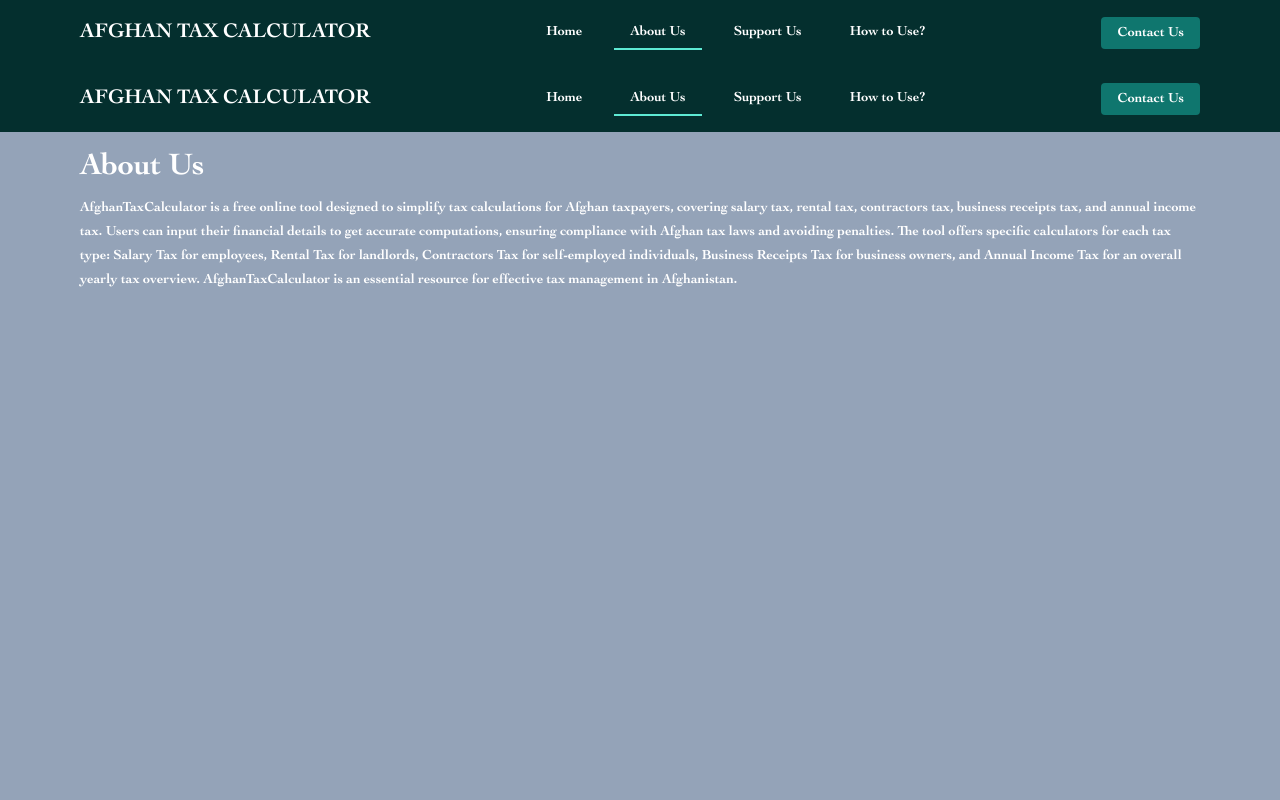
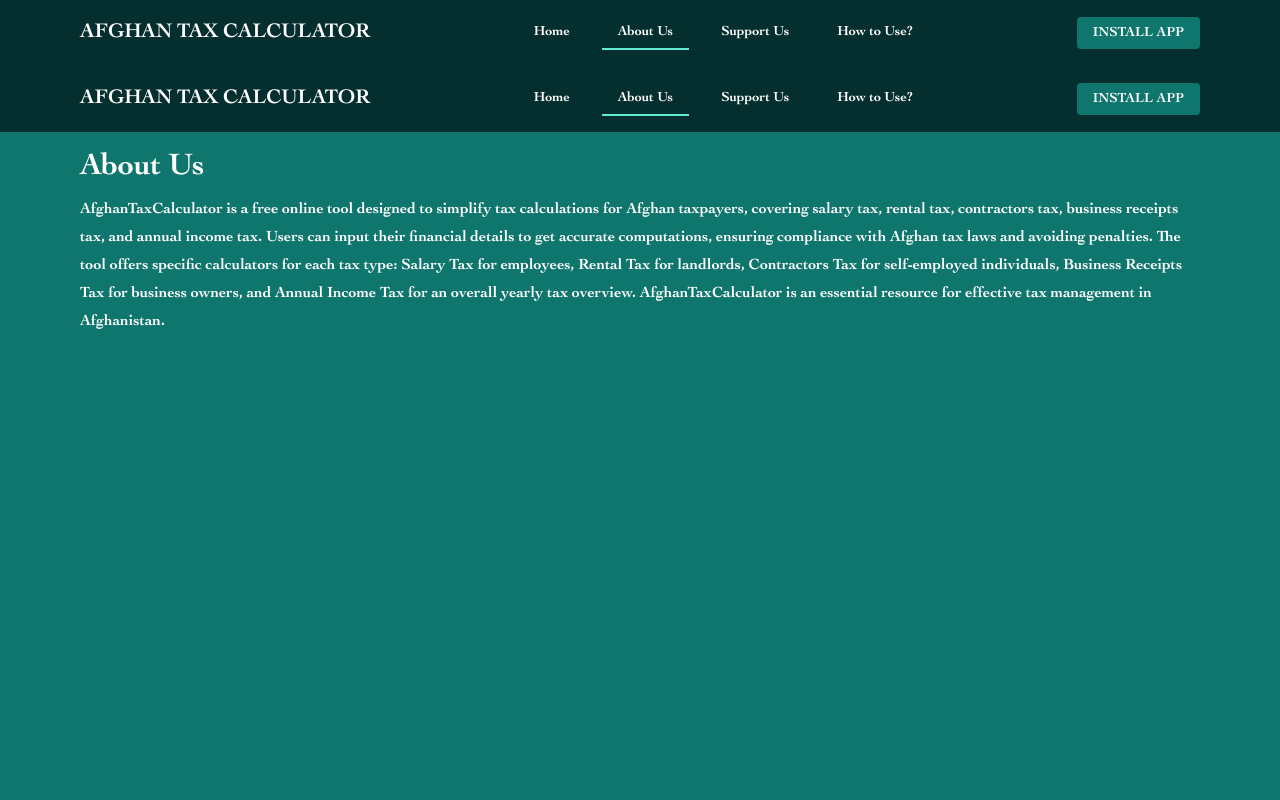
Before and after one commit to danishyarkhwork/afghan-tax-calculator, a Next.js app: page /about in a window 1280 px wide. Shown: the top 800 px of the page. Built offline with nearby package versions, Linux system fonts and the light colour scheme.

Commit message:
add: install app button added to Header

```diff
--- a/app/about/page.tsx
+++ b/app/about/page.tsx
@@ -5,12 +5,12 @@ import RootLayout from "../layout";
 const AboutPage: React.FC = () => {
   return (
     <RootLayout>
-      <div className="bg-slate-400 min-h-screen text-white">
+      <div className="bg-teal-700 min-h-screen text-white">
         <main className="container mx-auto p-4 max-w-6xl">
           <h2 className="text-2xl md:text-4xl font-bold mb-2 text-center md:text-left">
             About Us
           </h2>
-          <p className=" mb-2">
+          <p className="text-lg mb-2">
             AfghanTaxCalculator is a free online tool designed to simplify tax
             calculations for Afghan taxpayers, covering salary tax, rental tax,
             contractors tax, business receipts tax, and annual income tax. Users
--- a/app/components/common/Header.tsx
+++ b/app/components/common/Header.tsx
@@ -113,7 +113,7 @@ const Header: React.FC = () => {
             href="#"
             className="hidden md:block bg-teal-700 text-white py-1 px-4 rounded hover:bg-teal-600 transition duration-300"
           >
-            Contact Us
+            INSTALL APP
           </a>
         </div>
       </header>
```
